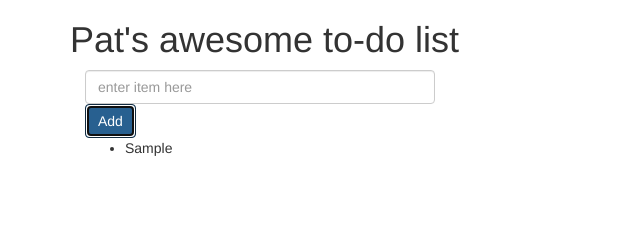
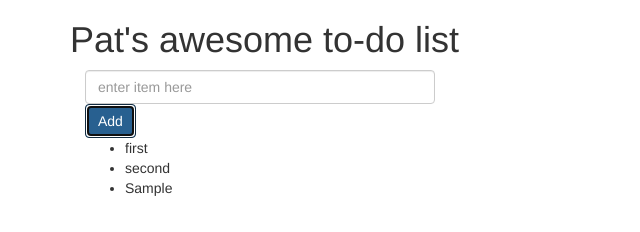
Before and after one commit to patstockwell/ToDoList, a website: page index.html in a window 1280 px wide. Both pictures are taken after typing "Sample" into the empty fields and a click on the button "Add". Shown: the whole page, without its empty margins (0-640 px from the left). Drawn offline with nearby package versions, Linux system fonts and the light colour scheme.

Commit message:
remove npm build dependencies and add mustache templating

```diff
--- a/app.js
+++ b/app.js
@@ -1,12 +1,19 @@
 var myApp = (function(){
+	$(document).ready(function(){
+
+
 		// the list itself
-	var list = [];
+		var list = [
+			{details: "first"},
+			{details: "second"}
+		];
 
 		// DOM cache
 		var $wrapper = $('.wrapper');
 		var $input = $wrapper.find('input');
 		var $button = $wrapper.find('button');
 		var $allItems = $wrapper.find('ul');
+		var template = '<li>{{details}}</li>'
 
 		// bind listener
 		$button.on('click', addItem);
@@ -16,18 +23,32 @@ var myApp = (function(){
 
 		function render(){
 			for(var x = 0; x < list.length; x++){
-			$allItems.append('<li>' + list[x] + '</li>');
+				$allItems.append(Mustache.render(template, list[x]));
 			}
 		}
 
 		function addItem(){
-		item = $input.val();
-		list.push(name);
-		$allItems.append('<li>' + item + '</li>');
+			// get the input and create object
+			item = {
+				details: $input.val()
+			}
+			// put it in the array
+			list.push(item);
+			// render the new item to the page
+			$(Mustache.render(template, item))
+			.css({"display":"none"})
+			.appendTo($allItems)
+			.slideDown(300);
+
+			// clear the input
 			$input.val('');
 		}
 
 
-	return addItem;
+		return {
+			addItem: addItem,
+			list, list
+		};
+	});
 
-})()
+})();
--- a/index.html
+++ b/index.html
@@ -18,7 +18,7 @@
 	</div>
 
 	<script src="https://code.jquery.com/jquery-2.1.3.min.js"></script>
+	<script src="node_modules/mustache/mustache.js"></script>
 	<script src="app.js"></script>
-
 </body>
 </html>
--- a/package.json
+++ b/package.json
@@ -12,12 +12,8 @@
   "author": "Patrick Stockwell",
   "license": "ISC",
   "devDependencies": {
-    "browser-sync": "^2.18.8",
-    "gulp": "^3.9.1",
-    "node-sass": "^4.5.2",
-    "nodemon": "^1.11.0"
   },
   "dependencies": {
-    "jquery": "^3.2.1"
+    "mustache": "^2.3.0"
   }
 }
```
Lines whose indentation alone changed are shown as unchanged.
